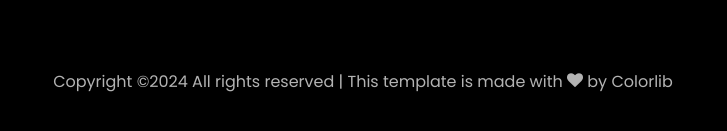
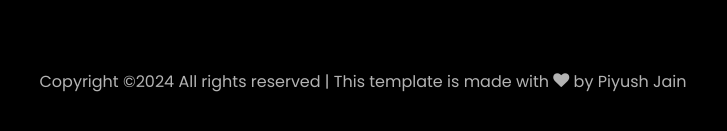
Before and after one commit to the-piyushjain/piyushjain.github.io, a plain HTML site: page index.html in a window 1280 px wide. Shown: the part 5344-5475 px from the top of the page, 277-1004 px from the left. Drawn offline with Linux system fonts and the light colour scheme; files whose address does not match are found by name.

Commit message:
Update index.html

```diff
--- a/index.html
+++ b/index.html
@@ -604,7 +604,7 @@
 			<div class="col-md-12 text-center">
 
 			  <p><!-- Link back to Colorlib can't be removed. Template is licensed under CC BY 3.0. -->
-	Copyright &copy;<script>document.write(new Date().getFullYear());</script> All rights reserved | This template is made with <i class="icon-heart color-danger" aria-hidden="true"></i> by <a href="https://colorlib.com" target="_blank">Colorlib</a>
+	Copyright &copy;<script>document.write(new Date().getFullYear());</script> All rights reserved | This template is made with <i class="icon-heart color-danger" aria-hidden="true"></i> by <a href="https://the-piyushjain.github.io/piyushjain.github.io/" target="_blank">Piyush Jain</a>
 	<!-- Link back to Colorlib can't be removed. Template is licensed under CC BY 3.0. --></p>
 			</div>
 		  </div>
```
